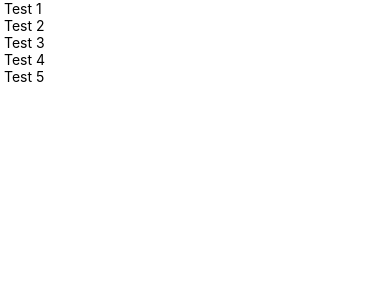
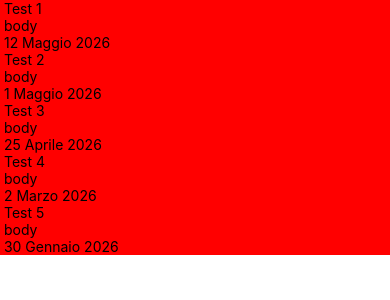
Before and after one commit to emanuelaferrara/AzureNotificationHub, a React Native app: screen / in a window 390 px wide. Shown: the top 300 px of the page. Built offline with nearby package versions, Linux system fonts and the light colour scheme.

Commit message:
feat: add typography and AppText component

```diff
--- a/src/App.tsx
+++ b/src/App.tsx
@@ -1,12 +1,16 @@
-import {SafeAreaView, StatusBar} from 'react-native';
-import {NotificationListScreen} from './features/notifications/screens/NotificationListScreen';
+import { StatusBar, View } from 'react-native';
+import { SafeAreaProvider, SafeAreaView } from 'react-native-safe-area-context';
+import { NotificationListScreen } from './features/notifications/screens/NotificationListScreen';
 
 export default function App() {
   return (
-    <SafeAreaView style={{flex: 1}}>
-      <StatusBar barStyle="light-content" />
-
-      <NotificationListScreen />
-    </SafeAreaView>
+    <SafeAreaProvider>
+      <SafeAreaView style={{ flex: 1 }}>
+        <StatusBar barStyle="light-content" />
+        <View style={{ backgroundColor: 'red' }}>
+          <NotificationListScreen />
+        </View>
+      </SafeAreaView>
+    </SafeAreaProvider>
   );
 }
--- /dev/null
+++ b/src/components/AppText.tsx
@@ -0,0 +1,10 @@
+import { Text, TextProps } from 'react-native';
+import { typography } from '../theme/typography';
+
+type Props = TextProps & {
+  variant?: keyof typeof typography;
+};
+
+export function AppText({ variant = 'body', style, ...props }: Props) {
+  return <Text style={[typography[variant], style]} {...props} />;
+}
--- /dev/null
+++ b/src/features/notifications/components/NotificationItemView.tsx
@@ -0,0 +1,20 @@
+import React from 'react';
+import { View } from 'react-native';
+import { AppText } from '../../../components/AppText';
+import { Notification } from '../types/Notification';
+
+export const NotificationItemView: React.FC<NotificationItemViewProps> = ({
+  notification,
+}) => {
+  return (
+    <View>
+      <AppText variant="headline"> {notification.title} </AppText>
+      <AppText variant="body"> {notification.body} </AppText>
+      <AppText variant="caption"> {notification.createdAt} </AppText>
+    </View>
+  );
+};
+
+export type NotificationItemViewProps = {
+  notification: Notification;
+};
--- a/src/features/notifications/screens/NotificationListScreen.tsx
+++ b/src/features/notifications/screens/NotificationListScreen.tsx
@@ -1,6 +1,6 @@
-import React, {useEffect, useState} from 'react';
-import {Notification} from '../types/Notification';
-import {Text} from 'react-native';
+import React, { useEffect, useState } from 'react';
+import { Notification } from '../types/Notification';
+import { NotificationItemView } from '../components/NotificationItemView';
 
 export const NotificationListScreen: React.FC = () => {
   const [notifications, setNotifications] = useState<Notification[]>();
@@ -11,17 +11,49 @@ export const NotificationListScreen: React.FC = () => {
   }, [setNotifications]);
 
   return notifications?.map(notification => {
-    return <Text> {notification.title} </Text>;
+    return (
+      <NotificationItemView notification={notification} key={notification.id} />
+    );
   });
 };
 
 function fetchNotifications(): Notification[] {
   const notification: Notification[] = [
-    {id: '1', title: 'Test 1', body: 'body', createdAt: '', read: true},
-    {id: '2', title: 'Test 2', body: 'body', createdAt: '', read: false},
-    {id: '3', title: 'Test 3', body: 'body', createdAt: '', read: false},
-    {id: '4', title: 'Test 4', body: 'body', createdAt: '', read: false},
-    {id: '5', title: 'Test 5', body: 'body', createdAt: '', read: false},
+    {
+      id: '1',
+      title: 'Test 1',
+      body: 'body',
+      createdAt: '12 Maggio 2026',
+      read: true,
+    },
+    {
+      id: '2',
+      title: 'Test 2',
+      body: 'body',
+      createdAt: '1 Maggio 2026',
+      read: false,
+    },
+    {
+      id: '3',
+      title: 'Test 3',
+      body: 'body',
+      createdAt: '25 Aprile 2026',
+      read: false,
+    },
+    {
+      id: '4',
+      title: 'Test 4',
+      body: 'body',
+      createdAt: '2 Marzo 2026',
+      read: false,
+    },
+    {
+      id: '5',
+      title: 'Test 5',
+      body: 'body',
+      createdAt: '30 Gennaio 2026',
+      read: false,
+    },
   ];
   return notification;
 }
--- /dev/null
+++ b/src/theme/typography.ts
@@ -0,0 +1,56 @@
+// typography.ts
+
+import { Platform, TextStyle } from 'react-native';
+
+export const typography = {
+  headline: Platform.select<TextStyle>({
+    macos: {
+      fontSize: 17,
+      fontWeight: '600',
+      lineHeight: 22,
+    },
+    ios: {
+      fontSize: 17,
+      fontWeight: '600',
+      lineHeight: 22,
+    },
+    android: {
+      fontSize: 16,
+      fontWeight: '500',
+      lineHeight: 24,
+    },
+  }),
+
+  body: Platform.select<TextStyle>({
+    macos: {
+      fontSize: 17,
+      fontWeight: '400',
+      lineHeight: 22,
+    },
+    ios: {
+      fontSize: 17,
+      fontWeight: '400',
+      lineHeight: 22,
+    },
+    android: {
+      fontSize: 16,
+      fontWeight: '400',
+      lineHeight: 24,
+    },
+  }),
+
+  caption: Platform.select<TextStyle>({
+    macos: {
+      fontSize: 12,
+      fontWeight: '400',
+    },
+    ios: {
+      fontSize: 12,
+      fontWeight: '400',
+    },
+    android: {
+      fontSize: 12,
+      fontWeight: '400',
+    },
+  }),
+};
```
